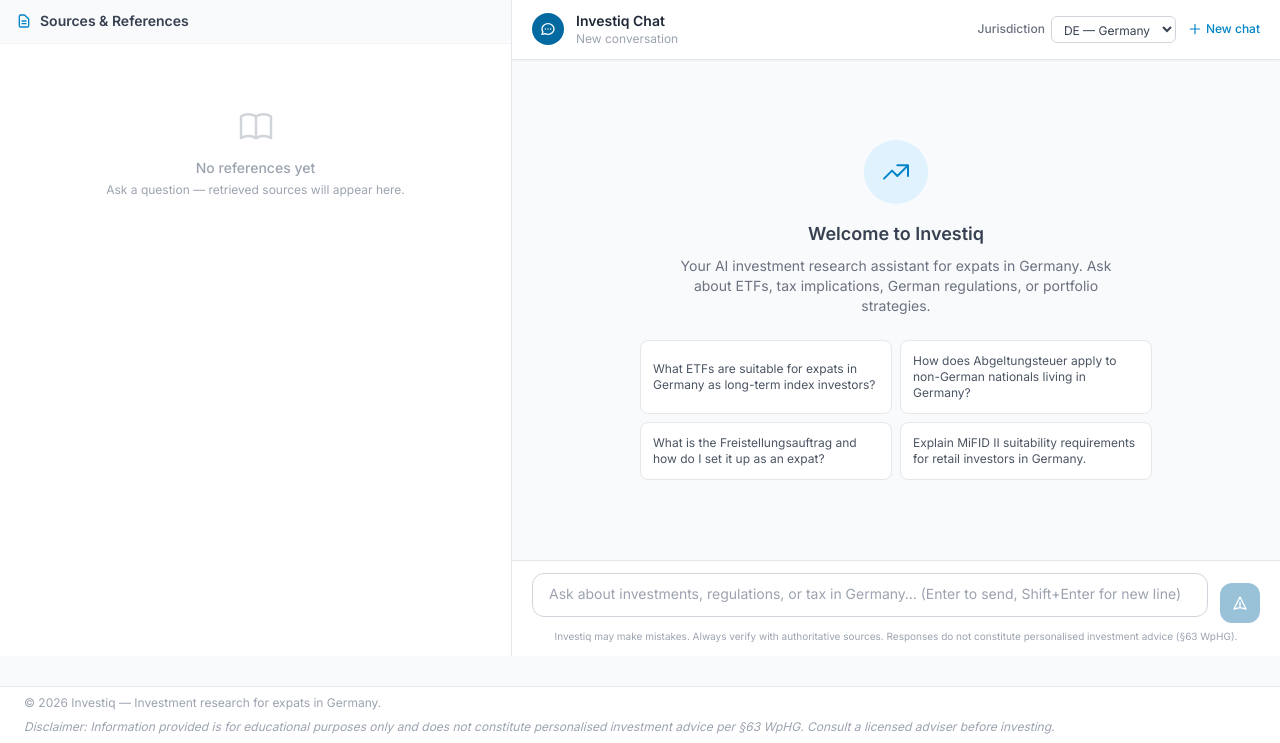
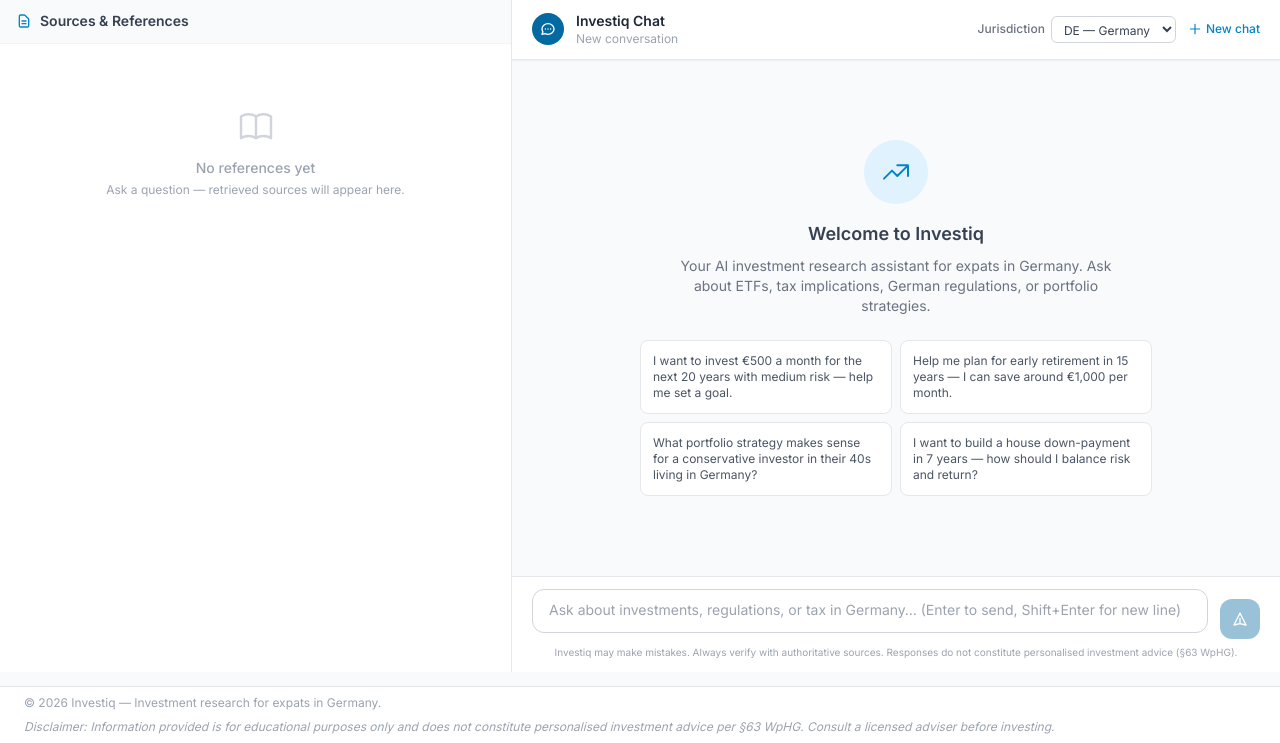
Before and after one commit to 7xrobin/investiq, a Django app: page /chat/ in a window 1280 px wide. Shown: the part 57-800 px from the top of the page. Run offline with Django 5.2, Linux system fonts and the light colour scheme; a user stored in the database is signed in; data comes from the database, SQL or seed files in the repository; both versions use the stored data as it was after the commit; parts of the project's set-up code (start-up, migrations or seed data) failed here and were passed over; some libraries are stand-ins or nearby versions.

Commit message:
Improve the goals flow

```diff
--- a/apps/chat/views.py
+++ b/apps/chat/views.py
@@ -159,6 +159,10 @@ class StreamView(LoginRequiredMixin, View):
                         payload = json.dumps({"type": "citations", "citations": collected_citations})
                         yield f"data: {payload}\n\n"
 
+                    elif chunk_type == "goal_card":
+                        payload = json.dumps({"type": "goal_card", "goal": chunk.get("goal", {})})
+                        yield f"data: {payload}\n\n"
+
                     elif chunk_type == "done":
                         # Persist the assistant message + citations.
                         full_response = "".join(collected_tokens)
--- a/apps/rag/agent.py
+++ b/apps/rag/agent.py
@@ -19,6 +19,33 @@ from .retriever import retrieve_context_docs
 from .tools import make_all_tools
 
 logger = logging.getLogger(__name__)
+
+_GOAL_WRITING_TOOLS = {"save_investment_goal", "update_investment_goal"}
+
+
+def _fetch_active_goal_card(user_id: int) -> dict | None:
+    """Return the user's current active goal as a card-ready dict, or None."""
+    from apps.goals.models import InvestmentGoal, RISK_TOLERANCE_CHOICES
+
+    goal = (
+        InvestmentGoal.objects.filter(user_id=user_id, is_active=True)
+        .order_by("-created_at")
+        .first()
+    )
+    if goal is None:
+        return None
+
+    risk_display = dict(RISK_TOLERANCE_CHOICES).get(goal.risk_tolerance, "") if goal.risk_tolerance else ""
+    return {
+        "id": goal.pk,
+        "goal_description": goal.goal_description or "",
+        "horizon_years": goal.horizon_years,
+        "risk_tolerance": goal.risk_tolerance,
+        "risk_tolerance_display": risk_display,
+        "target_return_pct": goal.target_return_pct,
+        "monthly_savings_eur": goal.monthly_savings_eur,
+        "created_at": goal.created_at.isoformat(),
+    }
 
 
 def _get_chat_history(conversation_id: int) -> SQLChatMessageHistory:
@@ -127,6 +154,14 @@ def stream_agent_response(
 
     try:
         for chunk in agent.stream({"input": prompt_text}, config=config):
+            # Detect goal-writing tool completions so the UI can render a card.
+            for step in chunk.get("steps", []) or []:
+                tool_name = getattr(getattr(step, "action", None), "tool", None)
+                if tool_name in _GOAL_WRITING_TOOLS:
+                    card = _fetch_active_goal_card(user_id)
+                    if card is not None:
+                        yield {"type": "goal_card", "goal": card}
+
             # AgentExecutor yields step-level dicts; "output" is the final answer.
             if "output" in chunk:
                 final_output = chunk["output"]
--- a/templates/chat/index.html
+++ b/templates/chat/index.html
@@ -201,25 +201,25 @@
           Ask about ETFs, tax implications, German regulations, or portfolio strategies.
         </p>
         <div class="grid grid-cols-1 sm:grid-cols-2 gap-2 w-full max-w-lg">
-          <button @click="fillAndSend('What ETFs are suitable for expats in Germany as long-term index investors?')"
+          <button @click="fillAndSend('I want to invest €500 a month for the next 20 years with medium risk — help me set a goal.')"
                   class="text-left text-xs bg-white border border-gray-200 rounded-lg p-3
                          hover:border-brand-300 hover:bg-brand-50 transition-colors text-gray-600">
-            What ETFs are suitable for expats in Germany as long-term index investors?
+            I want to invest €500 a month for the next 20 years with medium risk — help me set a goal.
           </button>
-          <button @click="fillAndSend('How does Abgeltungsteuer apply to non-German nationals living in Germany?')"
+          <button @click="fillAndSend('Help me plan for early retirement in 15 years — I can save around €1,000 per month.')"
                   class="text-left text-xs bg-white border border-gray-200 rounded-lg p-3
                          hover:border-brand-300 hover:bg-brand-50 transition-colors text-gray-600">
-            How does Abgeltungsteuer apply to non-German nationals living in Germany?
+            Help me plan for early retirement in 15 years — I can save around €1,000 per month.
           </button>
-          <button @click="fillAndSend('What is the Freistellungsauftrag and how do I set it up as an expat?')"
+          <button @click="fillAndSend('What portfolio strategy makes sense for a conservative investor in their 40s living in Germany?')"
                   class="text-left text-xs bg-white border border-gray-200 rounded-lg p-3
                          hover:border-brand-300 hover:bg-brand-50 transition-colors text-gray-600">
-            What is the Freistellungsauftrag and how do I set it up as an expat?
+            What portfolio strategy makes sense for a conservative investor in their 40s living in Germany?
           </button>
-          <button @click="fillAndSend('Explain MiFID II suitability requirements for retail investors in Germany.')"
+          <button @click="fillAndSend('I want to build a house down-payment in 7 years — how should I balance risk and return?')"
                   class="text-left text-xs bg-white border border-gray-200 rounded-lg p-3
                          hover:border-brand-300 hover:bg-brand-50 transition-colors text-gray-600">
-            Explain MiFID II suitability requirements for retail investors in Germany.
+            I want to build a house down-payment in 7 years — how should I balance risk and return?
           </button>
         </div>
       </div>
```
Also changed, not shown: apps/goals/views.py (+39 -18 lines), apps/rag/prompts.py (+37 -0 lines), templates/goals/list.html (added, +104 -0 lines), db.sqlite3.
